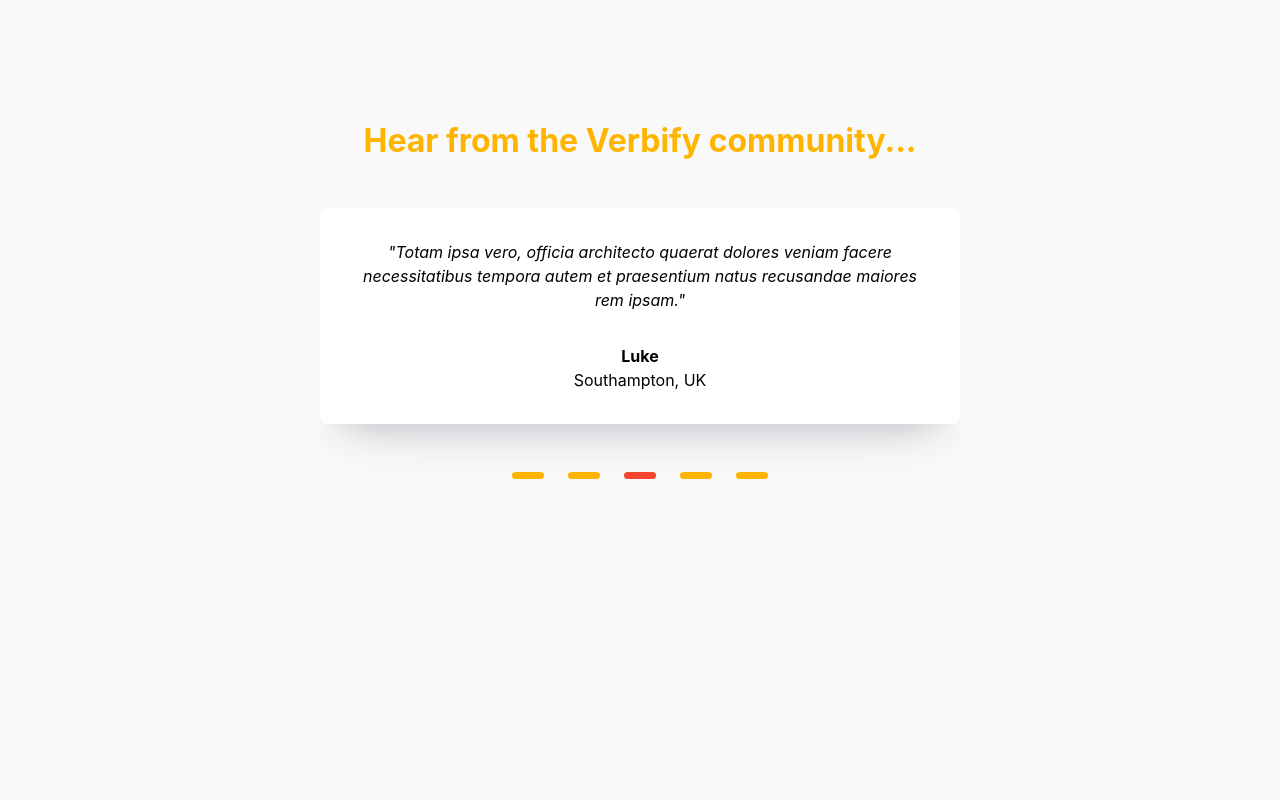
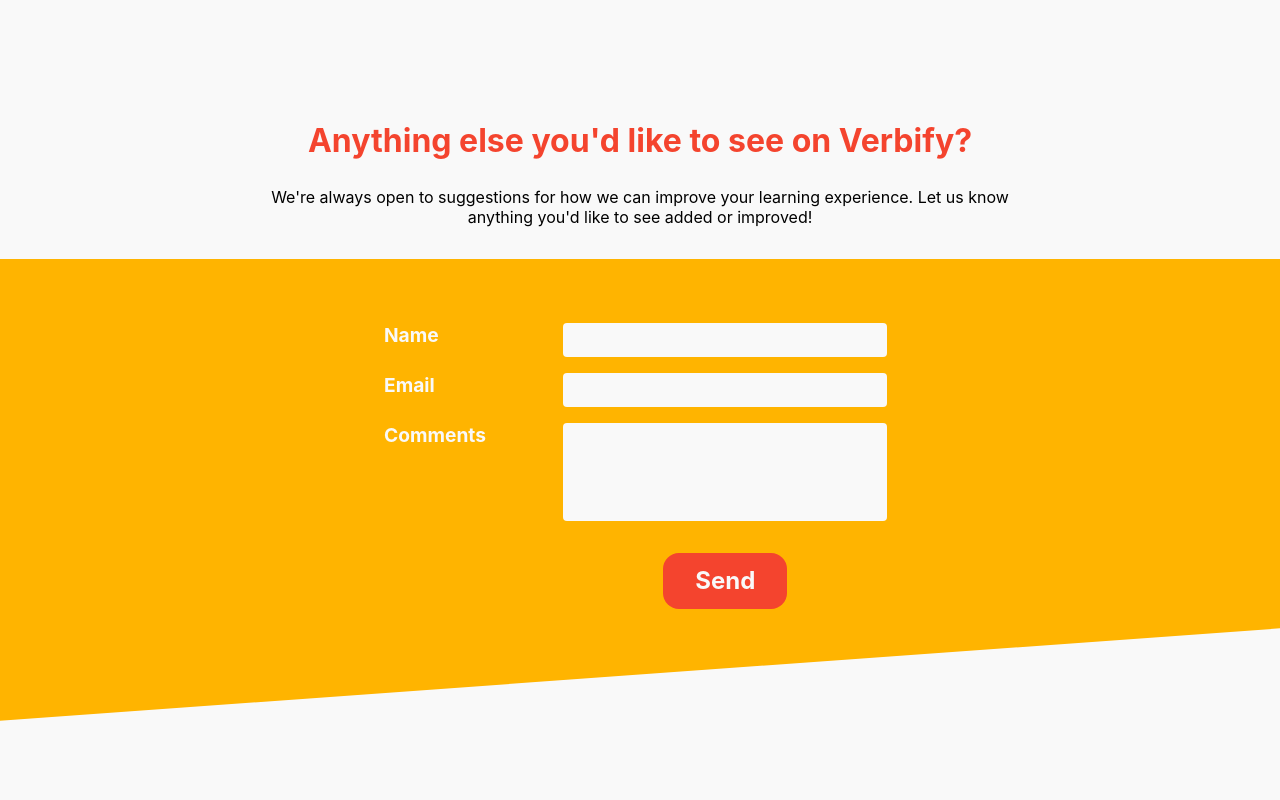
Before and after one commit to jpates2/verbify, a React (Create React App) app: page / in a window 1280 px wide. Shown: the part 3040-3840 px from the top of the page. Before the commit the page ends 3711 px from the top, so only its background shows below. Built offline with nearby package versions, Linux system fonts and the light colour scheme.

Commit message:
Suggestions components added

```diff
--- /dev/null
+++ b/src/components/Suggestions.js
@@ -0,0 +1,19 @@
+import SlideInSection from "../layout/SlideInSection";
+import SuggestionsForm from "./SuggestionsForm";
+import classes from "./Suggestions.module.css";
+
+export default function Suggestions() {
+  return (
+    <SlideInSection>
+      <div id="suggestions" className={classes["suggestions__container"]}>
+        <div className={classes["suggestions__text"]}>
+          <h2 className={classes["suggestions__header"]}>Anything else you'd like to see on Verbify?</h2>
+          <p className={classes["suggestions__para"]}>We're always open to suggestions for how we can improve your learning experience. Let us know anything you'd like to see added or improved!</p>
+        </div>
+        <div className={classes["suggestions__background"]}>
+          <SuggestionsForm />
+        </div>
+      </div>
+    </SlideInSection>
+  )
+}
--- /dev/null
+++ b/src/components/Suggestions.module.css
@@ -0,0 +1,30 @@
+.suggestions__container {
+  text-align: center;
+  margin-bottom: 6rem;
+}
+
+.suggestions__background {
+  background: #FFB400;
+  padding: 1rem 0 4rem 0;
+  clip-path: polygon(0% 0%, 100% 0%, 100% 80%, 0% 100%);
+}
+
+.suggestions__header {
+  font-size: 2rem;
+  color: #F4442E;
+}
+
+.suggestions__text {
+  max-width: 24rem;
+  margin: 0 auto 2rem auto;
+}
+
+@media (min-width: 800px) {
+  .suggestions__background {
+    padding: 2rem 0 4rem 0;
+  }
+
+  .suggestions__text {
+    max-width: 48rem;
+  }
+}
--- /dev/null
+++ b/src/components/SuggestionsForm.js
@@ -0,0 +1,51 @@
+import { motion } from 'framer-motion';
+import classes from "./SuggestionsForm.module.css";
+
+export default function Suggestions() {
+  function submitHandler(event) {
+    event.preventDefault();
+  }
+
+  return (
+    <div className={classes["suggestions-form__container"]}>
+      <form onSubmit={submitHandler} className={classes["suggestions-form"]}>
+        <div className={classes["suggestions-form__details"]}>
+          <label>
+            Name
+          </label>
+          <input type="text" className={classes["suggestions-form__name"]} />
+        </div>
+        <div className={classes["suggestions-form__details"]}>
+          <label>
+            Email
+          </label>
+          <input type="text" className={classes["suggestions-form__email"]} />
+        </div>
+        <div className={classes["suggestions-form__details"]}>
+          <label>
+            Comments
+          </label>
+          <input type="text" className={classes["suggestions-form__comments"]} />
+        </div>
+        <div className={classes["suggestions-form__details"]}>
+          <div></div>
+          <motion.button
+            className={classes["suggestions-form__button"]}
+            whileHover={{
+              scale: 1.1,
+              transition: {
+                duration: 0.3
+              }
+            }}
+            whileTap={{
+              scale: 0.9,
+              backgroundColor: "#FFB400",
+              color: "#F4442E"
+            }}
+          >Send</motion.button>
+        </div>
+      </form>
+
+    </div>
+  )
+}
--- /dev/null
+++ b/src/components/SuggestionsForm.module.css
@@ -0,0 +1,78 @@
+.suggestions-form__container {
+  max-width: 40rem;
+  padding: 2rem;
+  margin: 0 auto;
+  text-align: center;
+  /* background-color: white; */
+  /* box-shadow: 0px 18px 36px -18px rgba(0,0,0,0.1),0px 30px 45px -30px rgba(50,50,93,0.25); */
+  line-height: 1.5rem;
+  border-radius: 8px;
+}
+
+.suggestions-form {
+  max-width: 20rem;
+  margin: 0 auto;
+}
+
+.suggestions-form__details {
+  display: flex;
+  flex-direction: column;
+  margin-bottom: 1rem;
+}
+
+.suggestions-form__details label {
+  font-weight: bold;
+  font-size: 1.2rem;
+  text-align: left;
+  margin-bottom: 0.5rem;
+  color: #F9F9F9;
+}
+
+.suggestions-form__details input {
+  /* all: unset; */
+  background: #F9F9F9;
+  border: none;
+  border-radius: 4px;
+  justify-self: center;
+  width: 20rem;
+
+}
+
+.suggestions-form__name,
+.suggestions-form__email {
+  height: 2rem;
+}
+
+.suggestions-form__comments {
+  height: 6rem;
+}
+
+.suggestions-form__button {
+  all: unset;
+  font-size: 1.5rem;
+  font-weight: bold;
+  padding: 1rem 2rem;
+  background: #F4442E;
+  color: #F9F9F9;
+  border-radius: 16px;
+  cursor: pointer;
+  margin-top: 1rem;
+  max-width: 8rem;
+  justify-self: center;
+}
+
+@media (min-width: 800px) {
+  .suggestions-form {
+    max-width: 32rem;
+  }
+
+  .suggestions-form__details {
+    display: grid;
+    grid-template-columns: 1fr 2fr;
+    margin-bottom: 1rem;
+  }
+
+  .suggestions-form__details label {
+    margin-bottom: 0;
+  }
+}
--- a/src/pages/Home.js
+++ b/src/pages/Home.js
@@ -6,6 +6,7 @@
 import Nav from "../layout/Nav";
 import StartLearning from "../components/StartLearning";
 import Reviews from "../components/Reviews";
+import Suggestions from "../components/Suggestions";
 
 export default function HomePage() {
   return (
@@ -24,6 +25,7 @@
           <Intro />
           <Learn />
           <StartLearning />
+          <Suggestions />
           <Reviews />
         </main>
       </motion.div>
--- a/src/verbs/Header.js
+++ b/src/verbs/Header.js
@@ -4,7 +4,7 @@
   return (
     <div className={classes["verbs__container"]}>
       <h1 className={classes["verbs__header"]}>Verbs</h1>
-      <hp className={classes["verbs__slogan"]}>View every tense, mood and conjugation for every verb</hp>
+      <p className={classes["verbs__slogan"]}>View every tense, mood and conjugation for every verb</p>
     </div>
   )
 }
```
